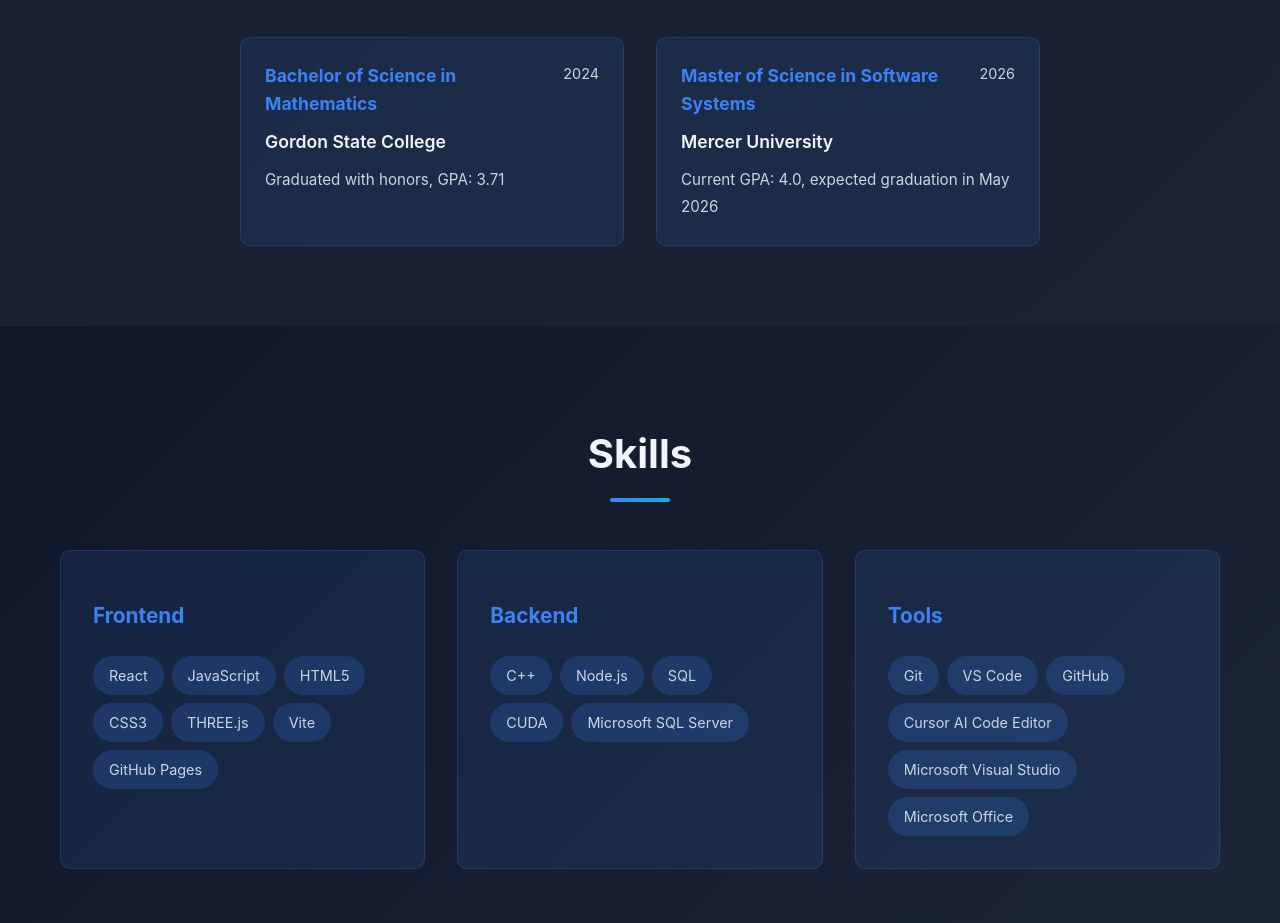
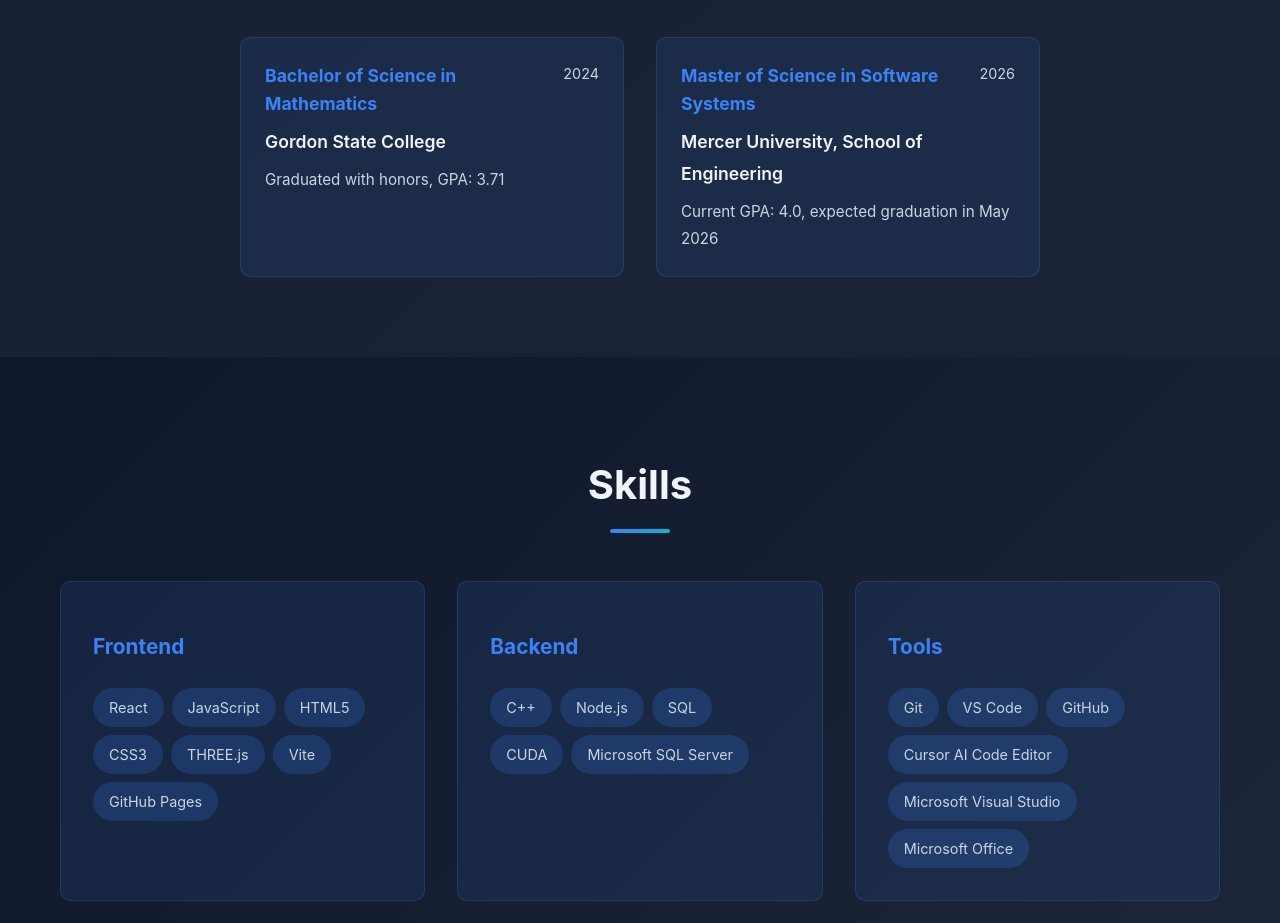
Before and after one commit to Kandice-E/MyPortfolioWebsite_KE, a React (Vite) app: page / in a window 1280 px wide. Shown: the part 1240-2163 px from the top of the page. Built offline with nearby package versions, Linux system fonts and the light colour scheme.

Commit message:
Updating about section

```diff
--- a/src/portfolio-data.js
+++ b/src/portfolio-data.js
@@ -64,7 +64,7 @@ export const portfolioData = {
     },
     {
       degree: 'Master of Science in Software Systems',
-      school: 'Mercer University',
+      school: 'Mercer University, School of Engineering',
       year: '2026',
       details: 'Current GPA: 4.0, expected graduation in May 2026',
     },
```
